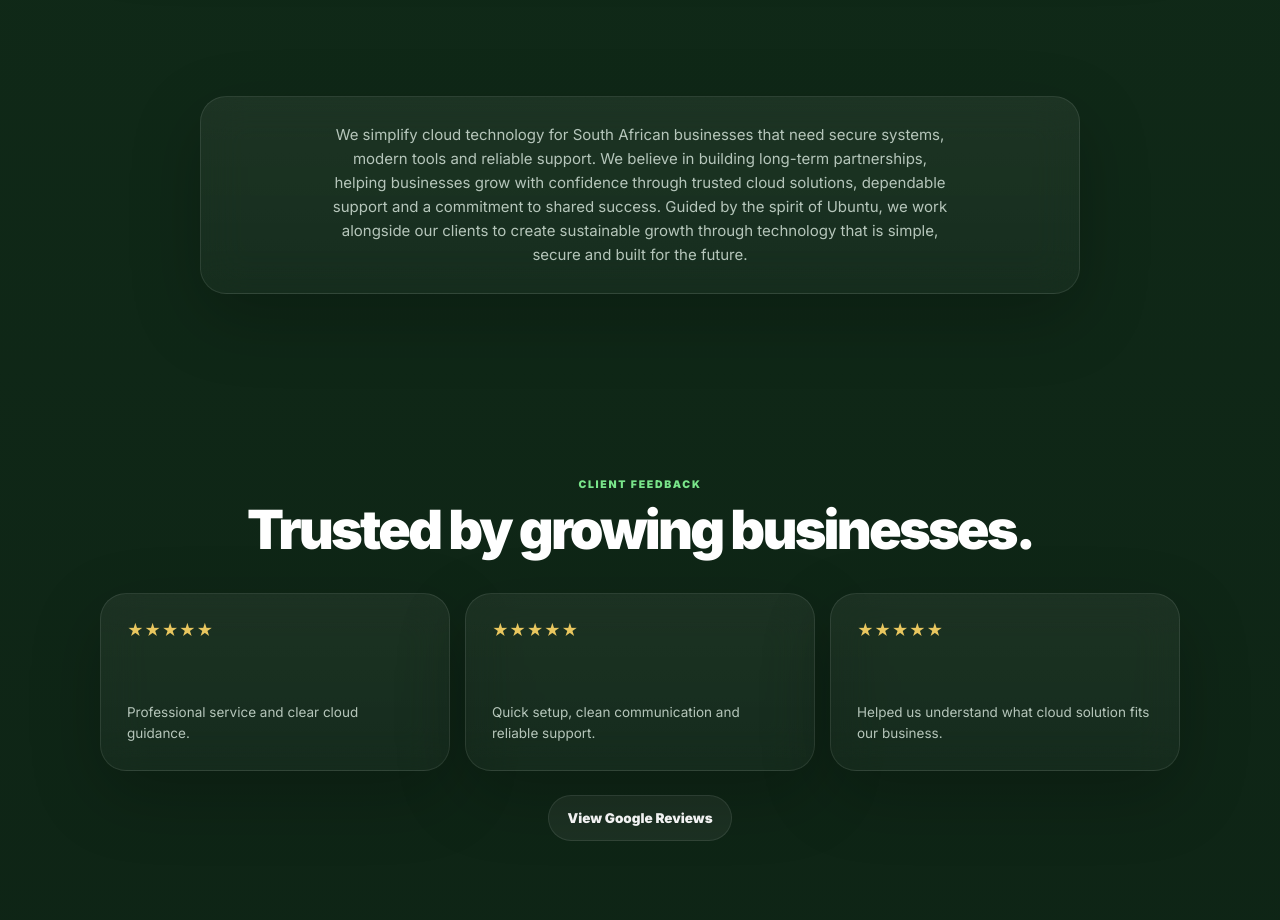
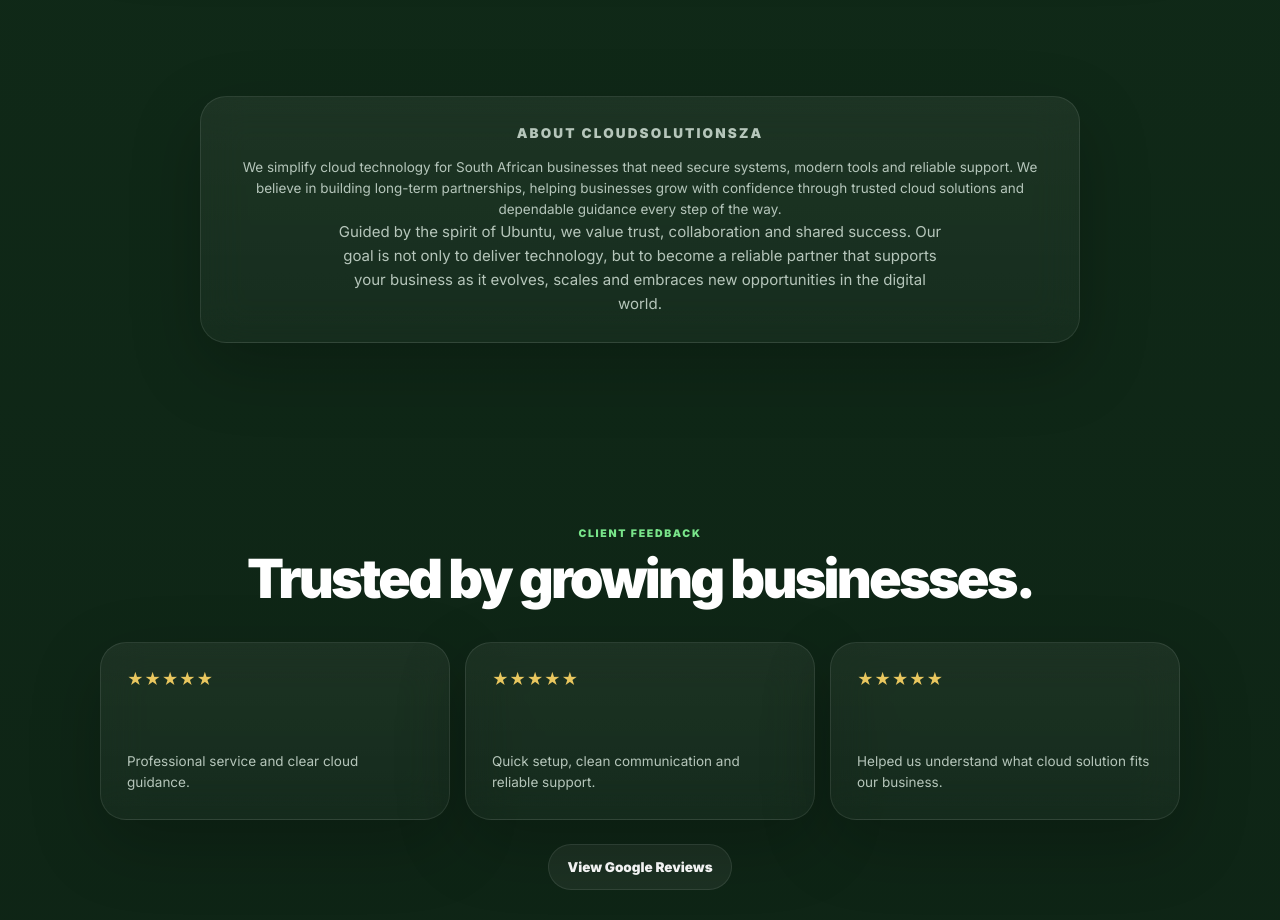
Before and after one commit to cloudsolutionsza/xyzman, a plain HTML site: page index.html in a window 1280 px wide. Shown: the part 2500-3420 px from the top of the page. Drawn offline with Linux system fonts and the light colour scheme.

Commit message:
Update index.html

```diff
--- a/index.html
+++ b/index.html
@@ -142,13 +142,19 @@
 
     <section class="section-pad about-section" id="about">
       <div class="glass-card about-card">
-        <p>
+        <p class="eyebrow">About CloudSolutionsZA</p>
+       <p>
   We simplify cloud technology for South African businesses that need secure systems,
   modern tools and reliable support. We believe in building long-term partnerships,
-  helping businesses grow with confidence through trusted cloud solutions, dependable
-  support and a commitment to shared success. Guided by the spirit of Ubuntu, we work
-  alongside our clients to create sustainable growth through technology that is simple,
-  secure and built for the future.
+  helping businesses grow with confidence through trusted cloud solutions and dependable
+  guidance every step of the way.
+</p>
+
+<p>
+  Guided by the spirit of Ubuntu, we value trust, collaboration and shared success.
+  Our goal is not only to deliver technology, but to become a reliable partner that
+  supports your business as it evolves, scales and embraces new opportunities in the
+  digital world.
 </p>
       </div>
     </section>
```
